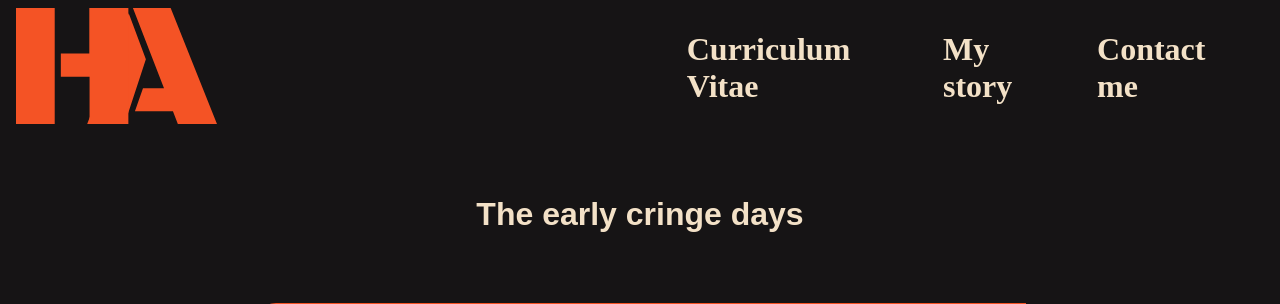
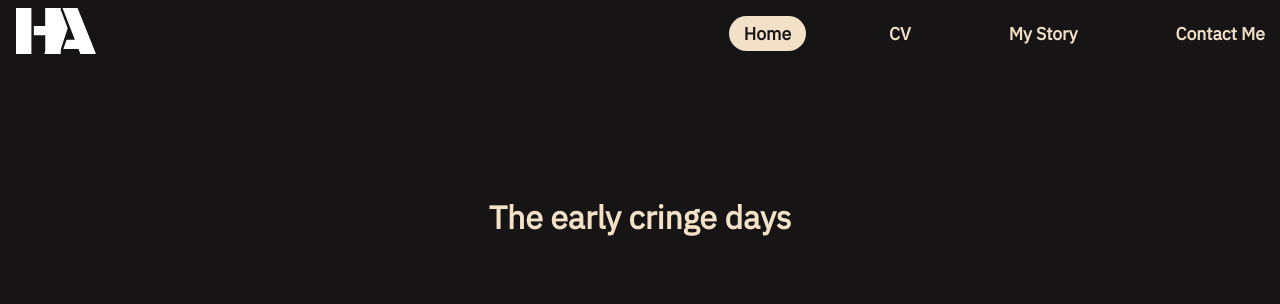
Before and after one commit to HannesAlexandersson/portfolio, a PHP site: page / in a window 1280 px wide. Shown: the top 304 px of the page. Run offline with PHP 8.4, Linux system fonts and the light colour scheme; data that the repository does not hold is empty.

Commit message:
adding some routing and cv

```diff
--- a/data.php
+++ b/data.php
@@ -4,31 +4,31 @@
 $newestSiteArray = [
   "Retronautica" => [
     "Name" => "Retronautica",
-    "Url" => "www.alexanderochson.se/Retronautica/",
+    "Url" => "https://www.alexanderochson.se/Retronautica/",
     "Github" => "https://github.com/HannesAlexandersson/Retronautica",
     "img" => __DIR__ ."/src/Assets/screenshots/retroscreenshot.png"
     ],
   "pong-game" => [
     "Name" => "pong-game",
-    "Url" => "www.alexanderochson.se/pong-game/",
+    "Url" => "https://www.alexanderochson.se/pong-game/",
     "Github" => "https://github.com/HannesAlexandersson/pong-game",
     "img" => __DIR__ ."/src/Assets/screenshots/pongscreenshot.png"
   ],
   "Protech" => [
     "Name" => "Protech",
-    "Url" => "www.alexanderochson.se/Protech/",
+    "Url" => "https://www.alexanderochson.se/Protech/",
     "Github" => "https://github.com/HannesAlexandersson/Protech",
     "img" => __DIR__ ."/src/Assets/screenshots/Protechscreenshot.png"
   ],
   "Yrgopelago" => [
     "Name" => "Yrgopelago",
-    "Url" => "www.alexanderochson.se/Yrgopelago/",
+    "Url" => "https://www.alexanderochson.se/Yrgopelago/",
     "Github" => "https://github.com/HannesAlexandersson/Yrgopelago",
     "img" => __DIR__ ."/src/Assets/screenshots/Yrgopelagoscreenshot.png"
   ],
   "Parallax-project" => [
     "Name" => "Parallax-project",
-    "Url" => "www.alexanderochson.se/Protech/",
+    "Url" => "https://www.alexanderochson.se/Parallax-project/",
     "Github" => "https://github.com/HannesAlexandersson/Parallax-project",
     "img" => __DIR__ ."/src/Assets/screenshots/halloweenscreenshot.png"
   ]
@@ -39,25 +39,25 @@
 $earlyDaysArray = [
   "SomeTeams" => [
     "Name" => "SomeTeams",
-    "Url" => "www.alexanderochson.se/SomeTeams/",
+    "Url" => "https://www.alexanderochson.se/SomeTeams/",
     "Github" => "https://github.com/HannesAlexandersson/SomeTeams",
     "img" => __DIR__ ."/src/Assets/screenshots/someteamsscreenshot.png"
   ],
   "snack-o-mat" => [
     "Name" => "snack-o-mat",
-    "Url" => "www.alexanderochson.se/snack-o-mat/",
+    "Url" => "https://www.alexanderochson.se/snack-o-mat/",
     "Github" => "https://github.com/HannesAlexandersson/snack-o-mat",
     "img" => __DIR__ ."/src/Assets/screenshots/snacscreenshot.png"
   ],
   "OpenAPI" => [
     "Name" => "OpenAPI",
-    "Url" => "www.alexanderochson.se/OpenAPI/",
+    "Url" => "https://www.alexanderochson.se/OpenAPI/",
     "Github" => "https://github.com/HannesAlexandersson/OpenAPI",
     "img" => __DIR__ ."/src/Assets/screenshots/openscreenshot.png"
   ],
   "theRoom" => [
     "Name" => "theRoom",
-    "Url" => "www.alexanderochson.se/theRoom/",
+    "Url" => "https://www.alexanderochson.se/theRoom/",
     "Github" => "https://github.com/HannesAlexandersson/theRoom",
     "img" => __DIR__ ."/src/Assets/screenshots/roomscreenshot.png"
   ]
--- a/index.php
+++ b/index.php
@@ -5,17 +5,19 @@
 use App\Exceptions\NotFoundHttpException;
 use App\Http\Request;
 use App\Http\Router;
+
 try {
     $router = new Router([
-        '' => __DIR__ . '/src/Controllers/startPage.php', //qeury needs to be empty, no index.php
-        '/webPage' => __DIR__ . '/src/Controllers/getPage.php',
+        '/' => __DIR__ . '/src/Controllers/startPage.php',
+        '/cv' => __DIR__ . '/src/Controllers/curriculum.php',
+        '/story' => __DIR__ .'/src/Controllers/myStory.php',
+        '/contact' => __DIR__ .'/src/Controllers/contact.php',
     ]);
+
     $controllerFile = $router->direct(Request::Uri());
-    if ($controllerFile === null) {
-        throw new NotFoundHttpException("index");
-    }else {
-        require $controllerFile;
-    }
+
+    require $controllerFile;
+
 } catch (NotFoundHttpException $e) {
     require view('404');
 }
--- a/src/Exceptions/NotFoundHttpException.php
+++ b/src/Exceptions/NotFoundHttpException.php
@@ -8,5 +8,8 @@
 
 class NotFoundHttpException extends Exception
 {
-
+    public function getNotFound()
+    {
+        require view('404');
+    }
 }
--- a/src/Http/Request.php
+++ b/src/Http/Request.php
@@ -11,7 +11,8 @@
   public static function Uri(): string
   {
     if(isset($_SERVER['REQUEST_URI'])){
-    $currentUri = preg_replace('/\?.*/', '', trim($_SERVER['REQUEST_URI'], '/'));
+    //$currentUri = preg_replace('/\?.*/', '', trim($_SERVER['REQUEST_URI'], '/'));
+    $currentUri = preg_replace('/\?.*/', '', $_SERVER['REQUEST_URI']);
     return $currentUri;
     }
     throw new NotFoundHttpException("request");
--- a/src/Http/Router.php
+++ b/src/Http/Router.php
@@ -11,12 +11,14 @@
     public function __construct(
         private array $routes
     ) {
+
     }
 
     public function direct(string $uri): string
     {
 
         if (array_key_exists($uri, $this->routes)) {
+
             return $this->routes[$uri];
         }
 
--- /dev/null
+++ b/src/Styles/cv.css
@@ -0,0 +1,8 @@
+.outer-ram {
+    margin: 1rem 1rem 16rem 1rem;
+    position: relative;
+    top: 10rem;
+}
+.website-title{
+    color: var(--primary-accent);
+}
--- a/src/Styles/navbar.css
+++ b/src/Styles/navbar.css
@@ -5,30 +5,58 @@
   justify-content: space-between;
   position: fixed;
   transition: 0.5s;
+  width: 100%;
 
-  width: 95dvw;
-}
-.logo{
-  width: 30%;
-  color: var(--primary-accent);
-  color: var(--secondary-bg);
-  color: var(--default-bg);
-  color: var(--secondary-accent);
-}
-.navbar a {
-  text-decoration: none;
-  color: var(--primary-accent);
-  font-weight: bold;
-  font-size: 2em;
 }
 
-nav a:hover {
+.logo {
+  width: 5rem;
   color: var(--primary-accent);
+  user-select: none;
 }
+
+
+.navigation a {
+  position: relative;
+  font-size: 1.1em;
+  color: var(--primary-accent);
+  text-decoration: none;
+  font-weight: 600;
+  margin-left: 20px;
+  padding: 6px 15px;
+  transition: .5s;
+}
+.navigation a:hover,
+.navigation a.active {
+  color: var(--default-bg);
+
+}
+.navigation a span {
+  position: absolute;
+  top: 0;
+  left: 0;
+  width: 100%;
+  height: 100%;
+  background: var(--primary-accent);
+  z-index: -1;
+  border-radius: 30px;
+  transform: scale(0);
+  opacity: 0;
+  transition: .5s;
+}
+.navigation a:hover span,
+.navigation a.active span{
+  transform: scale(1);
+  opacity: 1;
+  background: var(--primary-accent);
+}
+
 
 .links {
   display: flex;
   gap: 3rem;
+  align-items: center;
+  padding-right: 1rem;
 }
 .navbar.animate {
   top: -120px;
--- a/src/Styles/style.css
+++ b/src/Styles/style.css
@@ -6,7 +6,7 @@
   --secondary-accent: #f45325;
 
   /*fonts*/
-  --default-font: sans-serif, "IBM Plex Sans";
+  --default-font:  "IBM Plex Sans", sans-serif;
   --detail-font: "Grandstander", cursive, sans-serif;
   --secondary-font: "Bebas Neue", sans-serif;
 }
@@ -19,6 +19,7 @@
   overflow-x: hidden;
 }
 .default-font {
+  font-family: "IBM Plex Sans", sans-serif;
   font-family: var(--default-font);
 }
 .detail-font {
--- a/src/Views/404.view.php
+++ b/src/Views/404.view.php
@@ -5,12 +5,6 @@
   <meta name="viewport" content="width=device-width, initial-scale=1.0">
   <title>Document</title>
   <style>
-    /* body{
-      background-image: url(assets/new.jpg);
-      background-repeat: no-repeat;
-      background-position: bottom;
-      background-size: cover;
-    } */
     body{
       margin: 0 auto;
     }
--- a/src/Views/partials/header.view.php
+++ b/src/Views/partials/header.view.php
@@ -6,6 +6,7 @@
   <meta name="viewport" content="width=device-width, initial-scale=1.0">
   <link rel="Stylesheet" href="/src/Styles/style.css" />
   <link rel="Stylesheet" href="/src/Styles/preloader.css" />
+  <link rel="Stylesheet" href="/src/Styles/cv.css" />
   <link rel="Stylesheet" href="/src/Styles/navbar.css" />
   <link rel="Stylesheet" href="/src/Styles/footer.css" />
   <meta property="Description"    content="portfolio website for web-dev student Hannes Alexandersson">
@@ -14,6 +15,9 @@
   <meta property="og:image"       content="https://www.alexanderochson.se/portfolio/assets/icons/logo/logotype-footer.png">
   <link rel="icon" type="image/x-icon" href="/src/Assets/HAfavicon.svg">
   <link rel="shortcut icon" type="image/x-icon" href="/src/Assets/HAfavicon.svg">
+  <link rel="preconnect" href="https://fonts.googleapis.com">
+  <link rel="preconnect" href="https://fonts.gstatic.com" crossorigin>
+  <link href="https://fonts.googleapis.com/css2?family=Bebas+Neue&family=Grandstander&family=IBM+Plex+Sans&display=swap" rel="stylesheet">
 
   <title>Hannes Portfolio</title>
 </head>
--- a/src/Views/partials/navbar.view.php
+++ b/src/Views/partials/navbar.view.php
@@ -1,15 +1,16 @@
 <nav class="navbar">
 
   <div class="logo-wrapper">
-    <img class="logo" src="/src/Assets/Logos/logo-orange.svg" />
+    <img class="logo" src="/src/Assets/Logos/logo.svg" />
   </div>
 
 
 
-  <div class="links" id="dropdownContent">
-    <a href="">Curriculum Vitae</a>
-    <a href="">My story</a>
-    <a href="">Contact me</a>
+  <div class="links navigation default-font" id="dropdownContent">
+  <a href="/" <?php echo ($_SERVER['REQUEST_URI'] == '/') ? 'class="active"' : ''; ?>>Home<span></span></a>
+    <a href="/cv" <?php echo ($_SERVER['REQUEST_URI'] == '/cv') ? 'class="active"' : ''; ?>>CV<span></span></a>
+    <a href="/story" <?php echo ($_SERVER['REQUEST_URI'] == '/story') ? 'class="active"' : ''; ?>>My Story<span></span></a>
+    <a href="/contact" <?php echo ($_SERVER['REQUEST_URI'] == '/contact') ? 'class="active"' : ''; ?>>Contact Me<span></span></a>
   </div>
 
 
--- a/src/Webpage.php
+++ b/src/Webpage.php
@@ -13,6 +13,6 @@
 
     public function getUrl(): string
     {
-        return sprintf('https://www.alexanderochson.se/%s/', strtolower($this->name));
+        return sprintf('https://www.alexanderochson.se/portfolio/%s/', strtolower($this->name));
     }
 }
```
Also changed, not shown: src/Controllers/curriculum.php (added, +11 -0 lines), src/Views/curriculum.view.php (added, +16 -0 lines), src/Views/website.view.php (deleted, +0 -7 lines), src/Assets/Logos/logo.svg (added), src/Scripts/nav.js (line endings or trailing spaces), src/Views/partials/preloader.view.php (indentation only), 1 other file.
